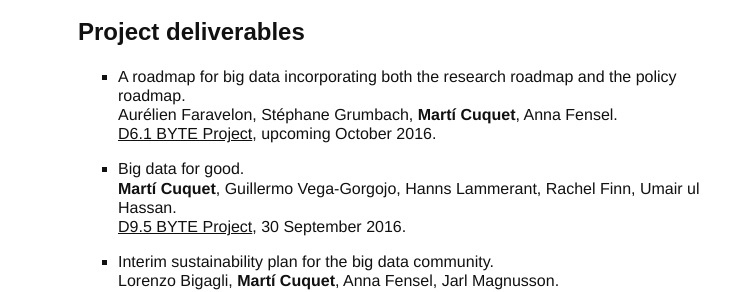
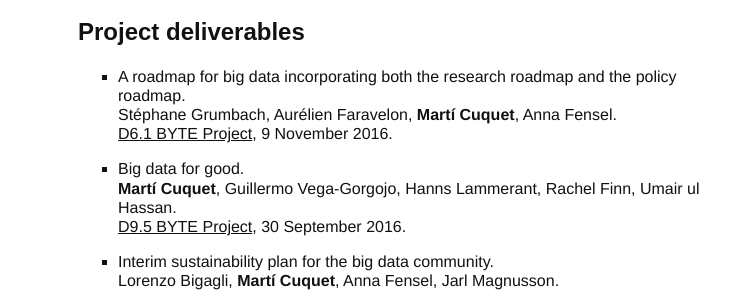
Before and after one commit to mcuquet/mcuquet.github.io, a Jekyll site: the page built from Research/Publications.md, in a window 1280 px wide. Shown: the part 1371-1663 px from the top of the page, without its empty margins (242-991 px from the left). Built offline with Jekyll 4.4.1, drawn with Linux system fonts in a browser that asks for light colours.

```diff
--- a/Research/Publications.md
+++ b/Research/Publications.md
@@ -64,8 +64,8 @@ For citation indices, see [Google Scholar](https://scholar.google.at/citations?u
 ## Project deliverables
 
 - A roadmap for big data incorporating both the research roadmap and the policy roadmap.
-  Aurélien Faravelon, Stéphane Grumbach, **Martí Cuquet**, Anna Fensel.
-  [D6.1 BYTE Project](http://byte-project.eu/), upcoming October 2016.
+  Stéphane Grumbach, Aurélien Faravelon, **Martí Cuquet**, Anna Fensel.
+  [D6.1 BYTE Project](http://byte-project.eu/), 9 November 2016.
 
 - Big data for good.
   **Martí Cuquet**, Guillermo Vega-Gorgojo, Hanns Lammerant, Rachel Finn, Umair ul Hassan.
--- a/_data/cites.yml
+++ b/_data/cites.yml
@@ -192,6 +192,9 @@
 
 ## S
 
+- autor: "Homer Simpson"
+  cita: "Just because I don't care doesn't mean I don't understand."
+
 - autor: "Dietrich Stauffer and Amnon Aharony --- Introduction to percolation theory"
   cita: "But the simplest assumption is that they ignore each other, not unlike scientists working in similar fields."
 
```
